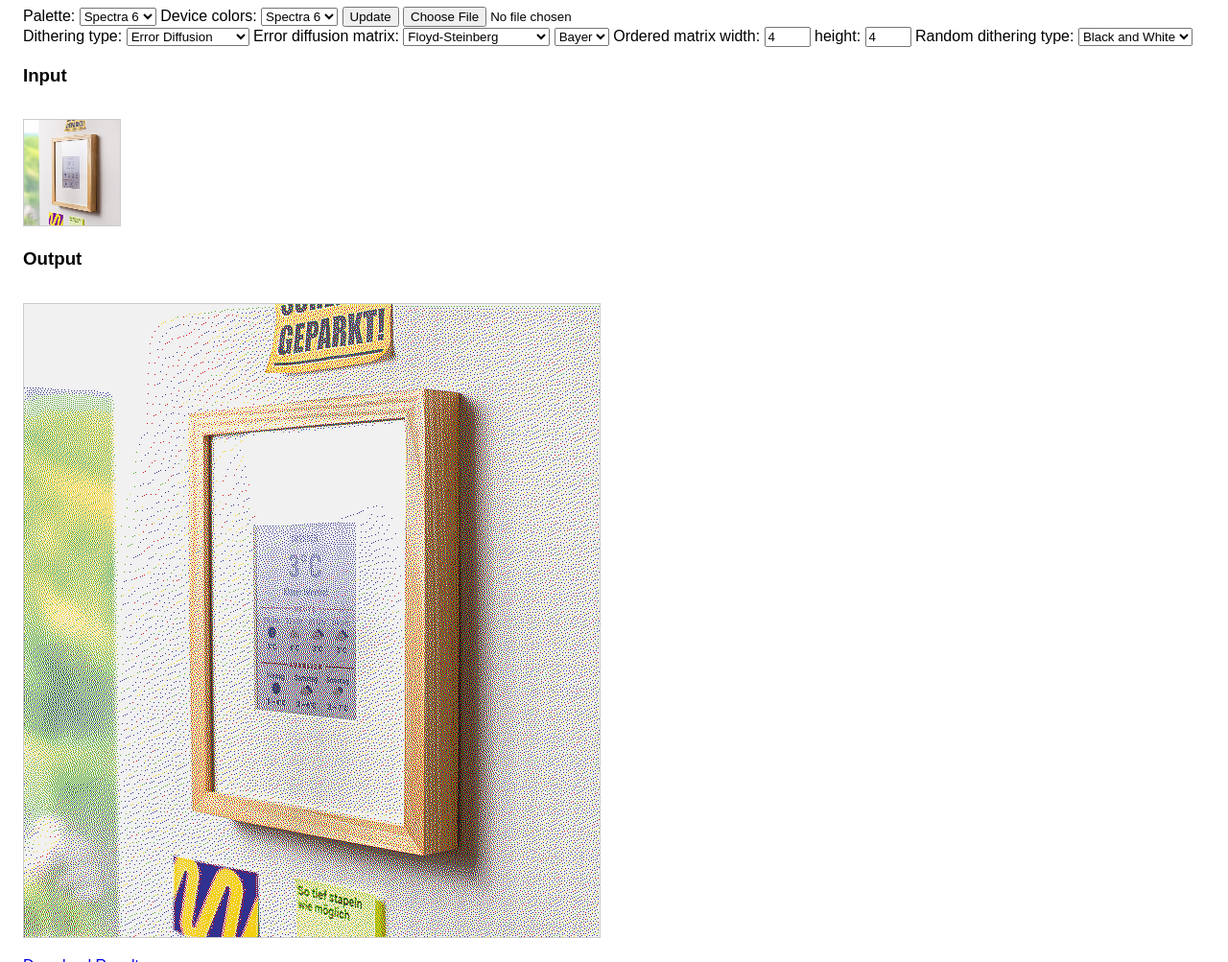
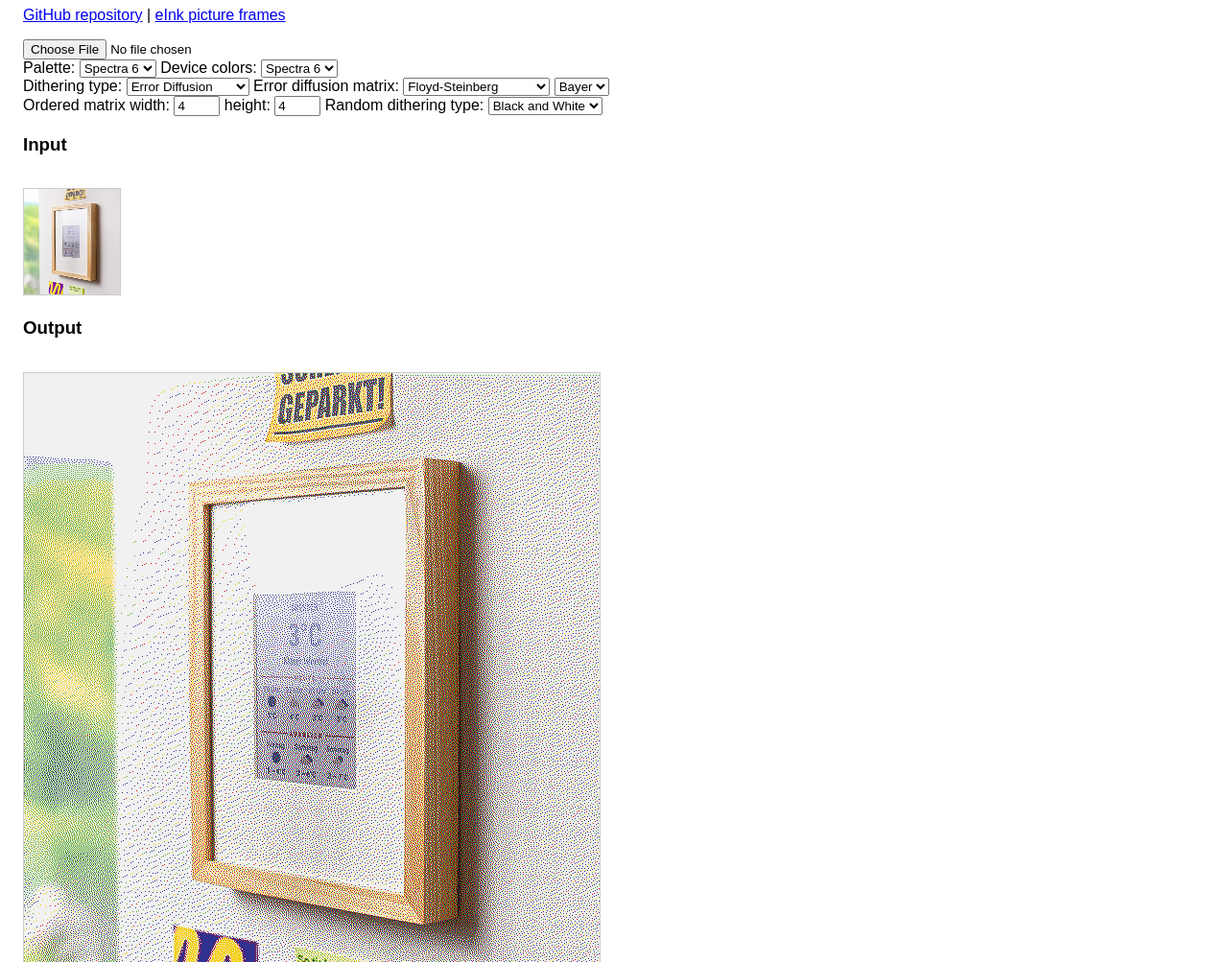
Before and after one commit to Utzel-Butzel/epdoptimize, a website with bundled scripts: page examples/index.html in a window 1280 px wide. Shown: the part 97-1100 px from the top of the page at 96% size. Built offline with nearby package versions, Linux system fonts and the light colour scheme.

Commit message:
docs(readme): updated readme

```diff
--- a/examples/index.html
+++ b/examples/index.html
@@ -22,7 +22,16 @@
   </head>
   <body>
     <h1>EPDOptimize Interactive Example</h1>
+    <p>
+      <a href="https://github.com/Utzel-Butzel/epdoptimize"
+        >GitHub repository</a
+      >
+      |
+      <a href="http://paperlesspaper.de/en">eInk picture frames</a>
+    </p>
+    <input type="file" id="fileInput" accept="image/*" />
 
+    <br />
     <label for="paletteSelect">Palette:</label>
     <select id="paletteSelect">
       <option value="default">Default</option>
@@ -35,8 +44,6 @@
       <option value="spectra6" selected>Spectra 6</option>
       <option value="acep">AcEP</option>
     </select>
-    <button id="updateButton" type="button">Update</button>
-    <input type="file" id="fileInput" accept="image/*" />
 
     <br />
 
@@ -64,6 +71,7 @@
     <select id="orderedDitheringType">
       <option value="bayer">Bayer</option>
     </select>
+    <br />
     <label for="orderedDitheringMatrixW">Ordered matrix width:</label>
     <input
       type="number"
@@ -104,10 +112,10 @@
     <h3>Input</h3>
     <canvas id="inputCanvas" style="width: 100px"></canvas>
     <h3>Output</h3>
-    <canvas id="outputCanvas"></canvas>
+    <canvas id="outputCanvas"></canvas><br />
     <a id="downloadLink" href="#" download="dithered.png">Download Result</a>
     <h3>Device colors</h3>
-    <canvas id="deviceColorsCanvas"></canvas>
+    <canvas id="deviceColorsCanvas"></canvas><br />
     <a
       id="downloadDeviceColorsLink"
       href="#"
--- a/examples/index.ts
+++ b/examples/index.ts
@@ -20,9 +20,6 @@ const downloadDeviceColorsLink = document.getElementById(
   "downloadLink"
 ) as HTMLAnchorElement;
 
-const ditherMethodSelect = document.getElementById(
-  "ditherMethod"
-) as HTMLSelectElement;
 const paletteSelect = document.getElementById(
   "paletteSelect"
 ) as HTMLSelectElement;
@@ -129,9 +126,24 @@ fileInput.addEventListener("change", async () => {
   await processImage();
 });
 
-const updateButton = document.getElementById(
-  "updateButton"
-) as HTMLButtonElement;
-updateButton.addEventListener("click", async () => {
-  await processImage();
+// Add event listeners to automatically update on input changes
+[
+  paletteSelect,
+  deviceColorsSelect,
+  ditheringTypeSelect,
+  errorDiffusionMatrixSelect,
+  orderedDitheringMatrixW,
+  orderedDitheringMatrixH,
+  randomDitheringTypeSelect,
+].forEach((el) => {
+  console.log("Adding change listener to", el);
+  el.addEventListener("change", async () => {
+    await processImage();
+  });
+  // For text inputs, also listen to 'input' events
+  if (el instanceof HTMLInputElement) {
+    el.addEventListener("input", async () => {
+      await processImage();
+    });
+  }
 });
--- a/src/replaceColors/replaceColors.ts
+++ b/src/replaceColors/replaceColors.ts
@@ -41,6 +41,9 @@ export const replaceColors = (
       const index = originalColorsRgb.indexOf(colorRgb);
       // Get the corresponding color from the replaceColors array
       const colorMapRgb = replaceColorsRgb[index];
+      if (!colorMapRgb) {
+        return;
+      }
       imageData.data[i] = colorMapRgb[0];
       imageData.data[i + 1] = colorMapRgb[1];
       imageData.data[i + 2] = colorMapRgb[2];
```
Also changed, not shown: README.md.
